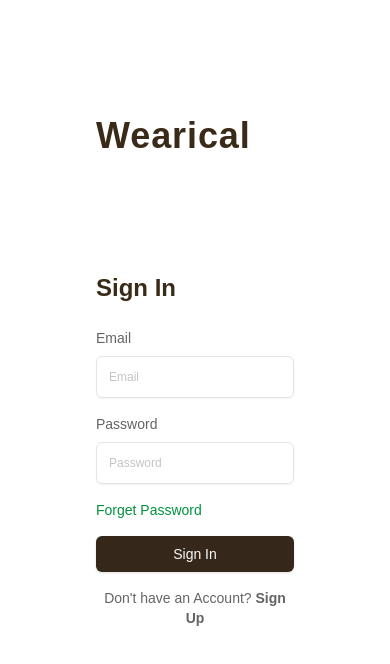
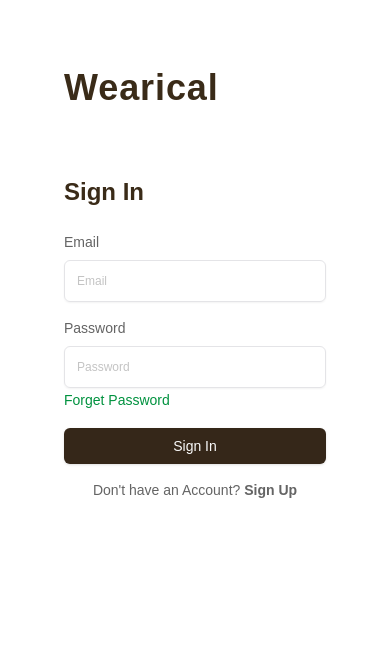
Before and after one commit to oladetoungee/wearical-inventory, a Next.js app: page /sign-in in a window 390 px wide. Shown: the top 664 px of the page. Built offline with nearby package versions, Linux system fonts and the light colour scheme; no server answers.

Commit message:
auth sorted image sorted

```diff
--- a/src/app/(auth)/layout.tsx
+++ b/src/app/(auth)/layout.tsx
@@ -1,4 +1,5 @@
 import { ReactNode } from 'react';
+import Image from 'next/image';
 
 interface AuthLayoutProps {
   children: ReactNode;
@@ -6,23 +7,25 @@
 
 const AuthLayout = ({ children }: AuthLayoutProps) => {
   return (
-    <div className="flex h-screen">
-      {/* Left Side - Form */}
-      <div className="w-full md:w-1/2 flex flex-col bg-white px-24">
-        <div className="my-32">
+    <div className="flex h-screen p-0 m-0">
+      <div className="w-full md:w-1/2 flex flex-col bg-white px-16">
+        <div className="my-20">
           <h1 className="text-4xl font-bold text-primary100 leading-4 tracking-wide">Wearical</h1>
-
         </div>
-        {children} {/* This will render the form content */}
+        {children}
       </div>
 
-
-      <div className="hidden md:block md:w-1/2 h-full">
-        <img
+      <div className="hidden md:block md:w-1/2 h-full m-0 p-0 relative">
+        <Image
           src="https://firebasestorage.googleapis.com/v0/b/wearical.appspot.com/o/assets%2FauthImage.png?alt=media&token=56c6f9bb-4087-4248-9877-9231082dd0fe"
           alt="Authentication Image"
-          className="w-full h-full object-cover"
+          layout="fill"
+          objectFit="cover"
+          objectPosition="top"
+          unoptimized
+          priority
         />
+
       </div>
     </div>
   );
--- a/src/app/(auth)/reset-password-confirm/page.tsx
+++ b/src/app/(auth)/reset-password-confirm/page.tsx
@@ -4,6 +4,7 @@
 import { useForm, SubmitHandler } from 'react-hook-form';
 import { ToastContainer, toast } from 'react-toastify';
 import 'react-toastify/dist/ReactToastify.css';
+import { Button, Input } from '@/components/ui';
 import { confirmPasswordReset } from 'firebase/auth';
 import { auth } from '@/lib/utils/firebase';
 import { useRouter, useSearchParams } from 'next/navigation';
@@ -43,7 +44,7 @@
       <form onSubmit={handleSubmit(onSubmit)} className="space-y-4">
         <div>
           <p className='text-black100 text-sm my-2'>New Password</p>
-          <input
+          <Input
             type="password"
             placeholder="Enter your new password"
             {...register("password", { required: "Password is required" })}
@@ -51,9 +52,9 @@
           />
           {errors.password && <p className="text-red-500 text-sm">{errors.password.message}</p>}
         </div>
-        <button type="submit" className="w-full btn-primary" disabled={isSubmitting}>
-          {isSubmitting ? "Submitting..." : "Reset Password"}
-        </button>
+        <Button type="submit" className="w-full btn-primary" disabled={isSubmitting}>
+
+        </Button>
       </form>
       <ToastContainer />
     </>
--- a/src/app/(auth)/reset-password/page.tsx
+++ b/src/app/(auth)/reset-password/page.tsx
@@ -38,7 +38,7 @@
           {errors.email && <p className="text-red-500 text-sm">{errors.email.message}</p>}
         </div>
 
-        <Button type="submit" className="w-full">
+        <Button type="submit" className="w-full" >
           Send Reset Link
         </Button>
       </form>
--- a/src/app/(auth)/sign-in/page.tsx
+++ b/src/app/(auth)/sign-in/page.tsx
@@ -15,11 +15,12 @@
 
 const SignIn = () => {
   const router = useRouter();
-  const { register, handleSubmit, formState: { errors } } = useForm<SignInFormValues>();
+  const { register, handleSubmit, formState: { errors }, reset } = useForm<SignInFormValues>();
 
   const onSubmit: SubmitHandler<SignInFormValues> = async (data) => {
     try {
       await signIn(data.email, data.password);
+      reset();
       router.push('/');
     } catch (error) {
       toast.error('Sign in failed. Please check your credentials.');
@@ -52,7 +53,8 @@
           />
           {errors.password && <p className="text-red-500 text-sm">{errors.password.message}</p>}
         </div>
-         <p className='text-green100 FONT-MEDIUM text-sm my-2'>Forget Password</p>
+        <Link className='hover:underline text-green100 text-sm my-2' href={'/reset-password'}>Forget Password</Link>
+
 
         {/* Submit Button */}
         <Button type="submit" className="w-full">
--- a/src/app/(auth)/sign-up/page.tsx
+++ b/src/app/(auth)/sign-up/page.tsx
@@ -6,6 +6,7 @@
 import { Button, Input } from '@/components/ui';
 import Link from 'next/link';
 import { signUp } from '@/lib/services/auth';
+import { useRouter } from 'next/navigation';
 
 
 interface SignUpFormValues {
@@ -15,12 +16,15 @@
 }
 
 const SignUp = () => {
-  const { register, handleSubmit, formState: { errors } } = useForm<SignUpFormValues>();
+  const { register, handleSubmit, formState: { errors }, reset } = useForm<SignUpFormValues>();
+  const router = useRouter();
 
   const onSubmit: SubmitHandler<SignUpFormValues> = async (data) => {
     try {
       await signUp(data.email, data.password);
       toast.success('Account created successfully!');
+      reset();
+      router.push('/');
     } catch (error) {
       toast.error('Failed to create an account. Please try again.');
     }
--- a/src/lib/services/auth.ts
+++ b/src/lib/services/auth.ts
@@ -14,7 +14,7 @@
     maxAge: 30 * 24 * 60 * 60, // 30 days
     path: '/',
   });
-  redirect('/')
+
   return user; // Return user information if needed
 };
 
@@ -29,14 +29,11 @@
     maxAge: 30 * 24 * 60 * 60, // 30 days
     path: '/',
   });
-redirect('/')
   return user; // Return user information if needed
 };
 
 // Function to log out a user
 export const logOut = async () => {
   await signOut(auth); // Sign out from Firebase
-  //REDIRECT TO SIGN IN
-  redirect('/sign-in')
   destroyCookie(null, 'token'); // Remove the token cookie
 };
--- a/src/middleware.ts
+++ b/src/middleware.ts
@@ -13,7 +13,7 @@
 
   // Get the token from cookies
   const userAuthToken = req.cookies.get('token')?.value;
-console.log('token', userAuthToken)
+
 
 
   try {
@@ -22,7 +22,6 @@
     return NextResponse.redirect(new URL('/sign-in', req.url));
   }
 
-  console.log('token')
   } catch (error) {
     console.error("Middleware token verification error:", error);
     return NextResponse.redirect(new URL('/sign-in', req.url));
```
